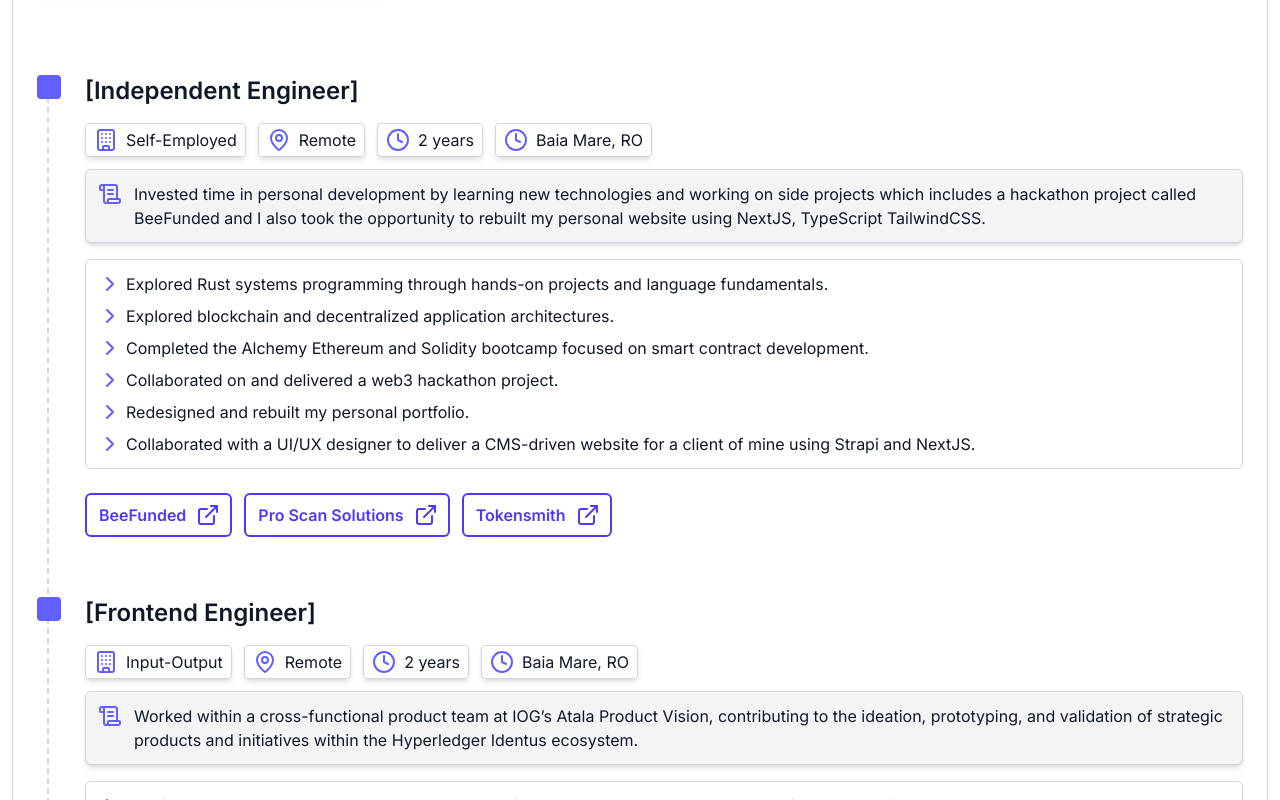
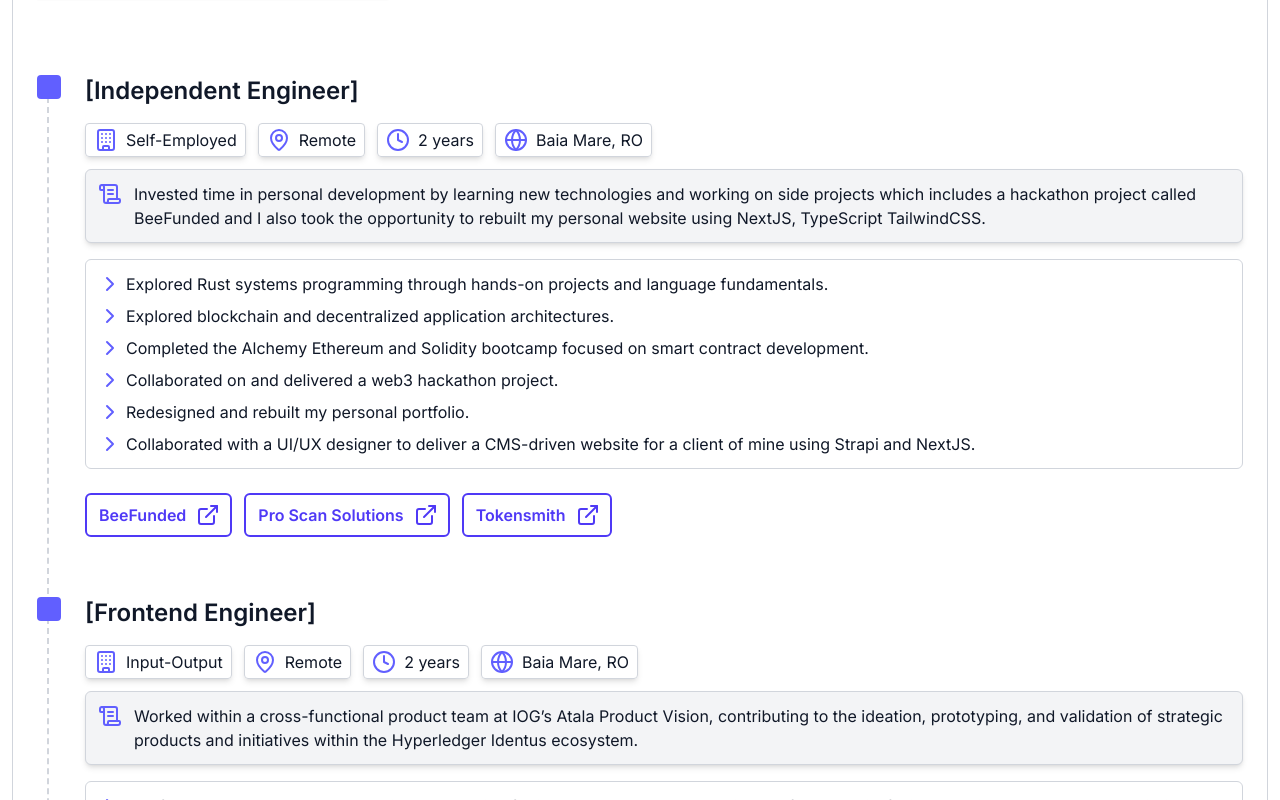
Before and after one commit to igdev0/portfolio, a Next.js app: page / in a window 1280 px wide. Shown: the part 1820-2620 px from the top of the page. Built offline with nearby package versions, Linux system fonts and the light colour scheme.

Commit message:
change icon to appropiate one

```diff
--- a/src/components/experience/pin.tsx
+++ b/src/components/experience/pin.tsx
@@ -1,7 +1,7 @@
 import {ExperiencePinType} from '@/content/types';
 import LinkButton from '@/components/link-button';
 import Tag from '@/components/tag';
-import {Building, ChevronRight, Clock, MapPin} from 'lucide-react';
+import {Building, ChevronRight, Clock, Globe, MapPin} from 'lucide-react';
 import Panel from '@/components/panel';
 import moment from 'moment';
 
@@ -36,7 +36,7 @@ export default function ExperiencePin(props: ExperiencePinType) {
               {time}
             </Tag>
             <Tag>
-              <Clock className="stroke-accent-500"/>
+              <Globe className="stroke-accent-500"/>
               {props.location}
             </Tag>
           </div>
```
